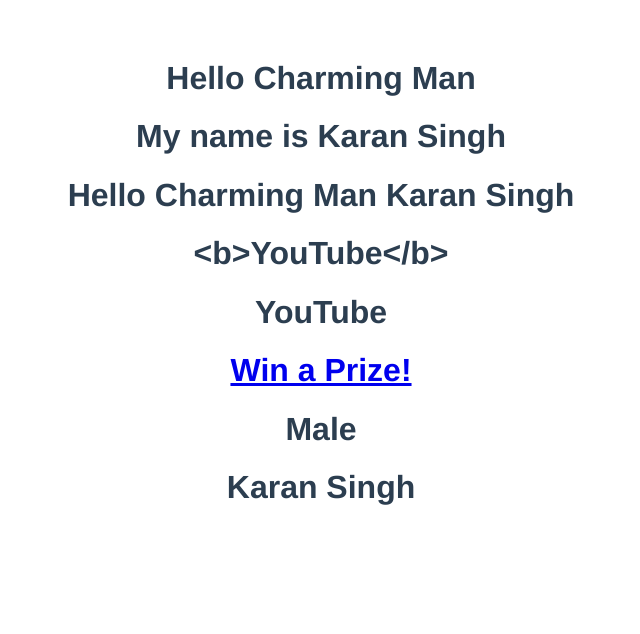
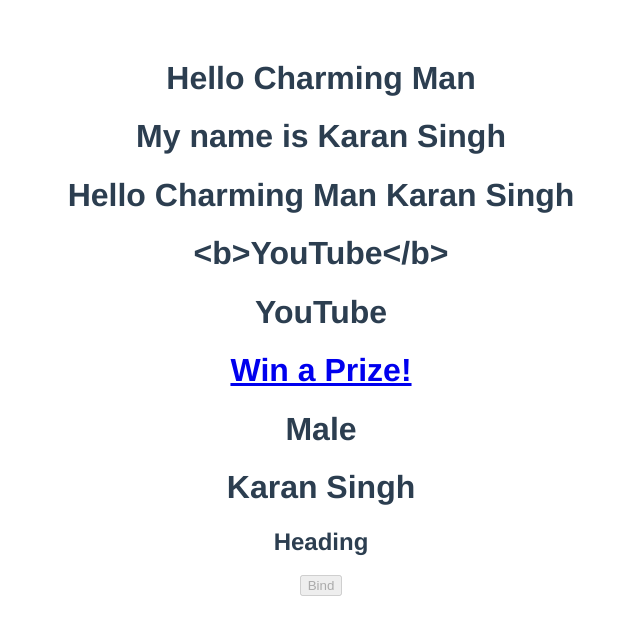
Before and after one commit to Karan2109/Leaning-Vue.js, a Vue app in the folder Vue.js 3/hello-world/: page / in a window 1280 px wide. Shown: the top 634 px of the page, without its empty margins (319-959 px from the left). Built offline with nearby package versions, Linux system fonts and the light colour scheme.

Commit message:
bind the data using v-bind  (id and boolean value)

```diff
--- a/Vue.js 3/hello-world/src/App.vue
+++ b/Vue.js 3/hello-world/src/App.vue
@@ -7,6 +7,8 @@
   <h1 v-html="hack"></h1>
   <h1 v-text="gender"></h1>
   <h1 v-text="name"></h1>
+  <h2 v-bind:id="headingId">Heading</h2>
+  <button v-bind:disabled="isDisabled">Bind</button>
   <!-- <h1 v-text="chanel"></h1> -->
 </template>
 
@@ -20,6 +22,8 @@
       gender: "Male",
       channel: "<b>YouTube</b>",
       hack: `<a href="#" onclick="alert('You have been Hacked!')">Win a Prize!</a>`,
+      headingId: "heading",
+      isDisabled: true,
     };
   },
 };
```
